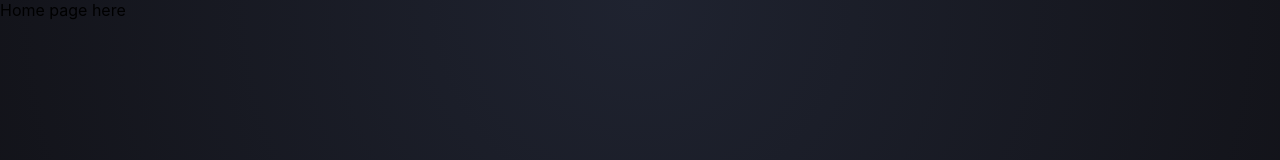
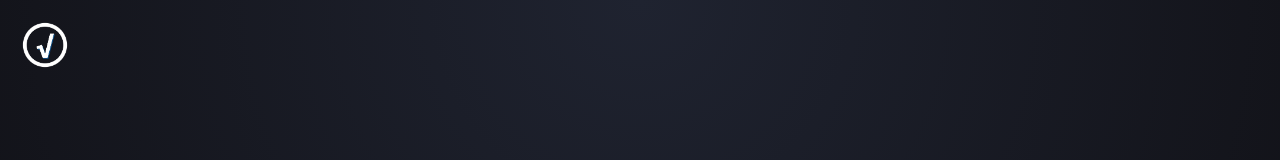
Before and after one commit to root-hq/root-webapp, a Next.js app: page / in a window 1280 px wide. Shown: the top 160 px of the page. Built offline with nearby package versions, Linux system fonts and the light colour scheme.

Commit message:
Add Header + logos

```diff
--- /dev/null
+++ b/components/Header/Header.module.css
@@ -0,0 +1,30 @@
+.headerContainer {
+    display: flex;
+    flex-direction: row;
+    justify-content: space-between;
+}
+
+.socialButtonContainer {
+    font-size: 1.75rem;
+    margin-right: 0.75rem;
+    margin-top: 1.3rem;
+    color: white;
+    display: flex;
+    flex-direction: row;
+}
+
+.socialButton {
+    margin-left: 1rem;
+    margin-right: 1rem;
+}
+
+@media (min-width: 375px) {
+    .socialButtonContainer {
+        font-size: 2rem;
+        margin-right: 1rem;
+        margin-top: 1.5rem;
+        color: white;
+        display: flex;
+        flex-direction: row;
+    }
+}
--- /dev/null
+++ b/components/Header/index.tsx
@@ -0,0 +1,38 @@
+import React from 'react';
+import Logo from '../Logo';
+import styles from './Header.module.css';
+
+const Header = () => {
+  return (
+    <div
+      className={styles.headerContainer}
+        // style={{
+        //   maxWidth: '1200px'
+        // }}
+    >
+      <div>
+        <Logo />
+      </div>
+      <div className={styles.socialButtonContainer}>
+        <div className={styles.socialButton}>
+            <a
+                href = {`https://twitter.com/roothq_`}
+                target = "_blank"
+            >
+                <i className="fa-brands fa-twitter"></i>
+            </a>
+        </div>
+        <div className={styles.socialButton}>
+            <a
+                href = {`https://github.com/root-hq`}
+                target = "_blank"
+            >
+                <i className="fa-brands fa-github"></i>
+            </a>
+        </div>
+      </div>
+    </div>
+  );
+};
+
+export default Header;
--- /dev/null
+++ b/components/Logo/index.tsx
@@ -0,0 +1,18 @@
+import React from 'react';
+
+const Logo = () => {
+  return (
+    <img
+      src="/images/root-logo.png"
+      alt="Logo"
+      style={{
+        width: '25%',
+        height: 'auto',
+        maxWidth: '200px',
+        margin: '1rem'
+      }}
+    />
+  );
+};
+
+export default Logo;
--- a/package.json
+++ b/package.json
@@ -10,10 +10,13 @@
   },
   "dependencies": {
     "@coral-xyz/anchor": "^0.28.1-beta.2",
+    "@fortawesome/fontawesome-svg-core": "^6.4.2",
+    "@fortawesome/react-fontawesome": "^0.2.0",
     "@solana/web3.js": "^1.87.1",
     "axios": "^1.5.1",
     "next": "13.5.4",
     "react": "^18",
+    "react-bootstrap": "^2.9.0",
     "react-dom": "^18"
   },
   "devDependencies": {
--- a/pages/index.tsx
+++ b/pages/index.tsx
@@ -1,5 +1,6 @@
 import Head from 'next/head';
 import styles from '../styles/Home.module.css';
+import Header from '../components/Header';
 
 export default function Home() {
   return (
@@ -8,7 +9,22 @@ export default function Home() {
         <title>Root - Automated trading strategies for providing liquidity on Solana</title>
         <link rel="icon" href="/images/root-logo.png" />
       </Head>
-      Home page here
+
+      <div className={styles.headerContainer}>
+        <Header />
+      </div>
+
+      <main>
+        {/* <h1>Vaults</h1> */}
+      </main>
+
+      <link
+            rel="stylesheet"
+            href="https://cdnjs.cloudflare.com/ajax/libs/font-awesome/6.0.0-beta2/css/all.min.css"
+            integrity="sha512-YWzhKL2whUzgiheMoBFwW8CKV4qpHQAEuvilg9FAn5VJUDwKZZxkJNuGM4XkWuk94WCrrwslk8yWNGmY1EduTA=="
+            crossOrigin="anonymous"
+            referrerPolicy="no-referrer"
+      />
     </div>
   );
 }
```
Also changed, not shown: components/Logo/Logo.module.css (added), 1 other file (tests, documents, lock files or other folders).
